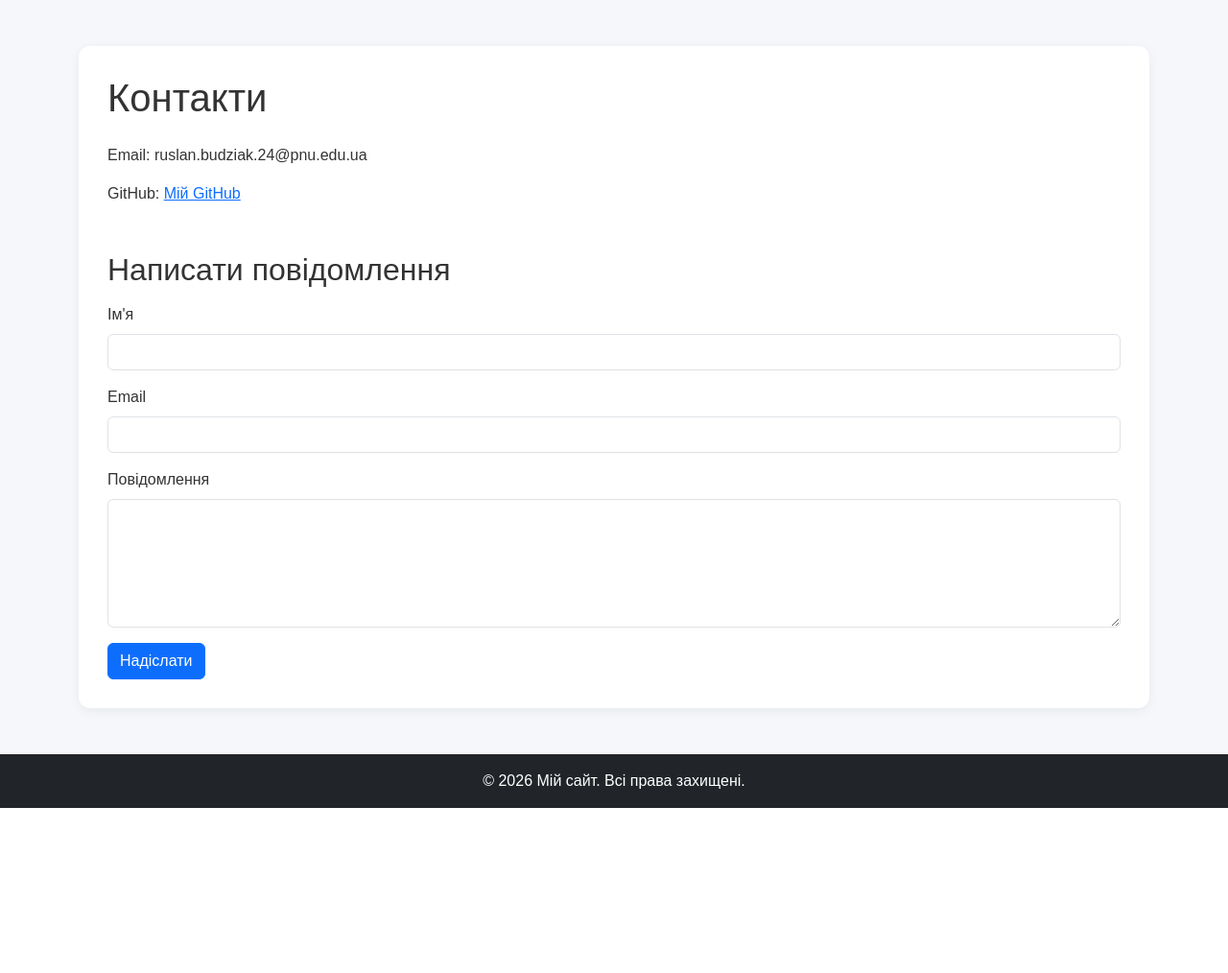
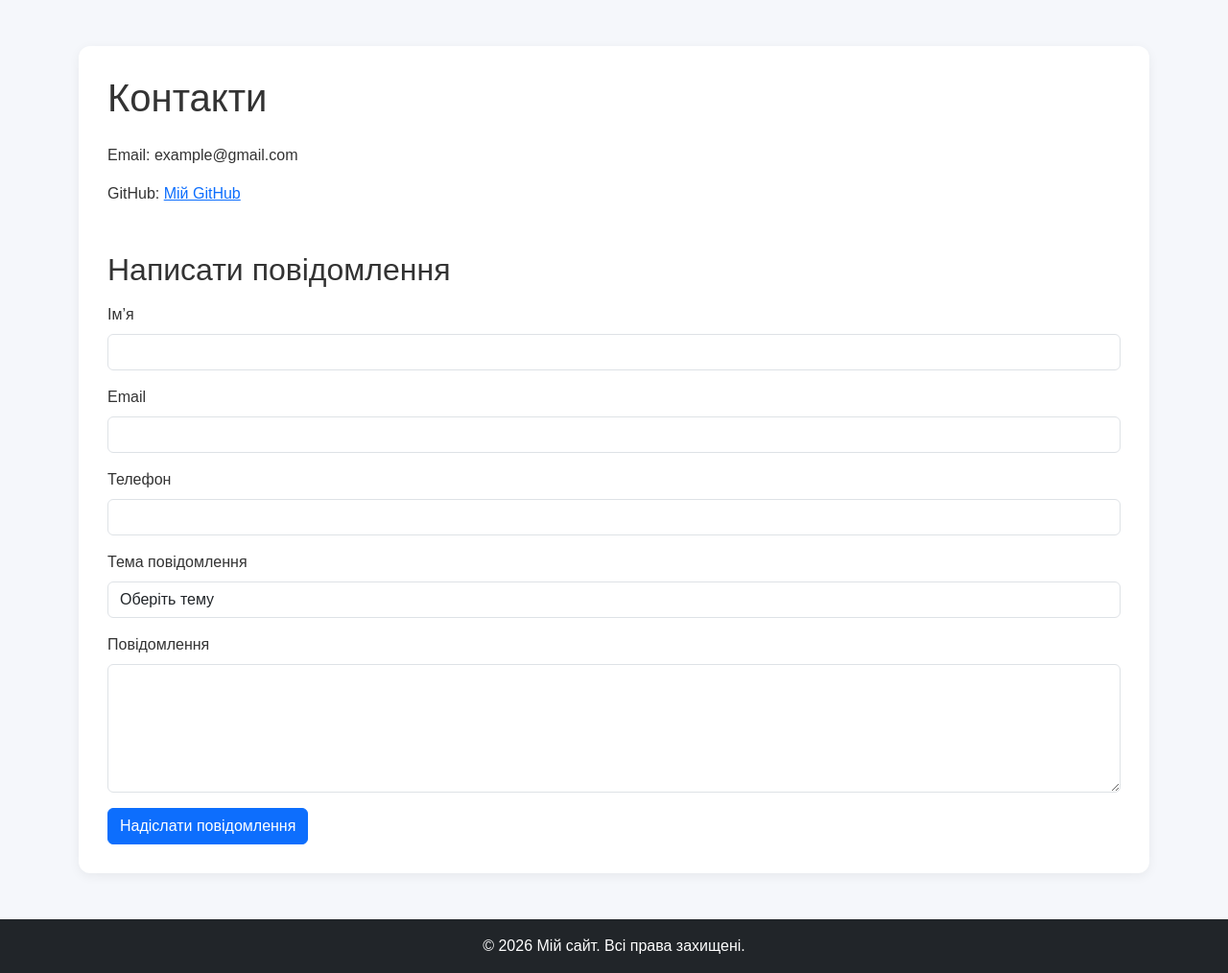
Before and after one commit to DeksiE/flask-app-lab, a Flask app: page /contacts in a window 1280 px wide. Shown: the part 56-1070 px from the top of the page at 96% size. Before the commit the page ends 898 px from the top, so only its background shows below. Run offline with Flask 3, Linux system fonts and the light colour scheme; some libraries are stand-ins or nearby versions.

Commit message:
feat: add Flask-WTF contact form with validation and logging

```diff
--- a/app/forms.py
+++ b/app/forms.py
@@ -0,0 +1,55 @@
+
+from flask_wtf import FlaskForm
+from wtforms import StringField, SelectField, TextAreaField, SubmitField
+from wtforms.validators import DataRequired, Length, Email, Regexp
+
+
+class ContactForm(FlaskForm):
+    name = StringField(
+        'Ім’я',
+        validators=[
+            DataRequired(message='Введіть ім’я'),
+            Length(min=4, max=10, message='Ім’я повинно містити від 4 до 10 символів')
+        ]
+    )
+
+    email = StringField(
+        'Email',
+        validators=[
+            DataRequired(message='Введіть email'),
+            Email(message='Некоректна електронна адреса')
+        ]
+    )
+
+    phone = StringField(
+        'Телефон',
+        validators=[
+            DataRequired(message='Введіть номер телефону'),
+            Regexp(
+                r'^\+380\d{9}$',
+                message='Формат телефону: +380XXXXXXXXX'
+            )
+        ]
+    )
+
+    subject = SelectField(
+        'Тема повідомлення',
+        choices=[
+            ('', 'Оберіть тему'),
+            ('question', 'Запитання'),
+            ('cooperation', 'Співпраця'),
+            ('feedback', 'Відгук')
+        ],
+        validators=[DataRequired(message='Оберіть тему повідомлення')]
+    )
+
+    message = TextAreaField(
+        'Повідомлення',
+        validators=[
+            DataRequired(message='Введіть повідомлення'),
+            Length(max=500, message='Максимум 500 символів')
+        ],
+        render_kw={'rows': 5, 'cols': 40}
+    )
+
+    submit = SubmitField('Надіслати повідомлення')
--- a/app/templates/_form_macros.html
+++ b/app/templates/_form_macros.html
@@ -0,0 +1,18 @@
+
+{% macro render_field(field) %}
+<div class="mb-3">
+    {{ field.label(class="form-label") }}
+
+    {% if field.errors %}
+        {{ field(class="form-control is-invalid") }}
+
+        <div class="invalid-feedback">
+            {% for error in field.errors %}
+                <div>{{ error }}</div>
+            {% endfor %}
+        </div>
+    {% else %}
+        {{ field(class="form-control") }}
+    {% endif %}
+</div>
+{% endmacro %}
--- a/app/templates/contacts.html
+++ b/app/templates/contacts.html
@@ -1,32 +1,28 @@
 
 {% extends 'base.html' %}
+{% from '_form_macros.html' import render_field %}
 
 {% block content %}
 <section class="contact-section">
     <h1 class="mb-4">Контакти</h1>
 
-    <p>Email: ruslan.budziak.24@pnu.edu.ua</p>
-    <p>GitHub: <a href="https://github.com/DeksiE" target="_blank">Мій GitHub</a></p>
+    <p>Email: example@gmail.com</p>
+    <p>GitHub:
+        <a href="https://github.com/" target="_blank">Мій GitHub</a>
+    </p>
 
     <h2 class="mt-5 mb-3">Написати повідомлення</h2>
 
-    <form action="#" method="post" onsubmit="event.preventDefault(); alert('Демонстраційна форма. Повідомлення не відправлено.');">
-        <div class="mb-3">
-            <label for="name" class="form-label">Ім'я</label>
-            <input type="text" class="form-control" id="name" name="name" required>
-        </div>
+    <form method="POST" action="{{ url_for('contacts') }}" novalidate>
+        {{ form.hidden_tag() }}
 
-        <div class="mb-3">
-            <label for="email" class="form-label">Email</label>
-            <input type="email" class="form-control" id="email" name="email" required>
-        </div>
+        {{ render_field(form.name) }}
+        {{ render_field(form.email) }}
+        {{ render_field(form.phone) }}
+        {{ render_field(form.subject) }}
+        {{ render_field(form.message) }}
 
-        <div class="mb-3">
-            <label for="message" class="form-label">Повідомлення</label>
-            <textarea class="form-control" id="message" name="message" rows="5" required></textarea>
-        </div>
-
-        <button type="submit" class="btn btn-primary">Надіслати</button>
+        {{ form.submit(class="btn btn-primary") }}
     </form>
 </section>
 {% endblock %}
--- a/app/views.py
+++ b/app/views.py
@@ -1,14 +1,69 @@
-from flask import render_template
+import logging
+from pathlib import Path
+
+from flask import render_template, redirect, url_for, flash
 from . import app
+from .forms import ContactForm
 
 @app.route('/')
 @app.route('/resume')
 def resume():
     return render_template('resume.html', title='Резюме')
 
-@app.route('/contacts')
+
+@app.route('/contacts', methods=['GET', 'POST'])
+@app.route('/contact', methods=['GET', 'POST'])
 def contacts():
-    return render_template('contacts.html', title='Контакти')
+    form = ContactForm()
+
+    if form.validate_on_submit():
+        try:
+            log_dir = Path(app.root_path).parent / 'logs'
+            log_dir.mkdir(exist_ok=True)
+
+            logging.basicConfig(
+                filename=log_dir / 'contacts.log',
+                level=logging.INFO,
+                format='%(asctime)s - %(message)s'
+            )
+
+            logger = logging.getLogger('contacts')
+            logger.setLevel(logging.INFO)
+
+            if not logger.handlers:
+                handler = logging.FileHandler(
+                    log_dir / 'contacts.log',
+                    encoding='utf-8'
+                )
+                handler.setFormatter(
+                    logging.Formatter('%(asctime)s - %(message)s')
+                )
+                logger.addHandler(handler)
+
+            logger.info(
+                'Name: %s | Email: %s | Phone: %s | Subject: %s | Message: %s',
+                form.name.data,
+                form.email.data,
+                form.phone.data,
+                form.subject.data,
+                form.message.data
+            )
+
+            flash('Повідомлення успішно збережено!', 'success')
+
+        except OSError:
+            flash('Помилка збереження повідомлення!', 'danger')
+
+        return redirect(url_for('contacts'))
+
+    if form.is_submitted() and form.errors:
+        flash('Перевірте правильність заповнення форми.', 'danger')
+
+    return render_template(
+        'contacts.html',
+        title='Контакти',
+        form=form
+    )
 
 @app.route('/homepage')
 def home():
```
